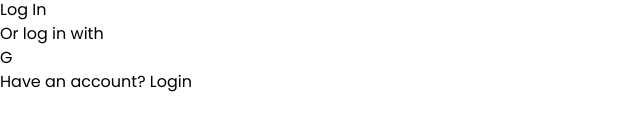
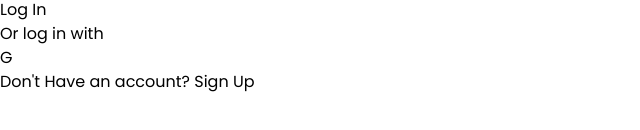
Before and after one commit to fachruddinruddin/Prototipe, a React (Vite) app: page /login in a window 1280 px wide. Shown: the part 170-300 px from the top of the page, without its empty margins (0-640 px from the left). Built offline with nearby package versions, Linux system fonts and the light colour scheme.

Commit message:
Refactor Login and Register components for improved layout and styling; update text prompts for clarity

```diff
--- a/src/pages/Login.jsx
+++ b/src/pages/Login.jsx
@@ -9,7 +9,7 @@ const SignUpForm = () => {
         {/* Right side - Sign up form */}
         <div className="w-2/5 bg-white p-2 flex-col justify-center">
             {/* Logo and title */}
-        <div className="mx-8 mb-10">
+            <div className="mx-8 mt-4 mb-10">
                 <div className="flex items-center">
                     <span className="text-4xl font-bold">D</span>
                     <span className="ml-2 text-2xl">DOSCOM FORM</span>
@@ -71,10 +71,10 @@ const SignUpForm = () => {
             </form>
           </div>
         </div>
-        <div className="mx-8 mt-10">
-          <span className="text-xs">Have an account? </span>
+        <div className="mx-8 mt-20 mb-1">
+          <span className="text-xs">Don't Have an account? </span>
           <a href="#" className="text-xs font-bold">
-            Login
+            Sign Up
           </a>
         </div>
       </div>
--- a/src/pages/Register.jsx
+++ b/src/pages/Register.jsx
@@ -2,7 +2,7 @@ import React from "react";
 
 const SignUpForm = () => {
   return (
-    <div className="flex flex-col md:flex-row">
+    <div className="flex min-h-screen">
       {/* Left side - Dark background */}
       <div className="w-3/5 bg-[#343434]"></div>
 
@@ -84,7 +84,7 @@ const SignUpForm = () => {
             </form>
           </div>
         </div>
-        <div className="mx-8 pt-10 pb-3">
+        <div className="mx-8 mt-20 mb-2">
           <span className="text-xs">Have an account? </span>
           <a href="#" className="text-xs font-bold">
             Login
```
Lines whose indentation alone changed are shown as unchanged.
